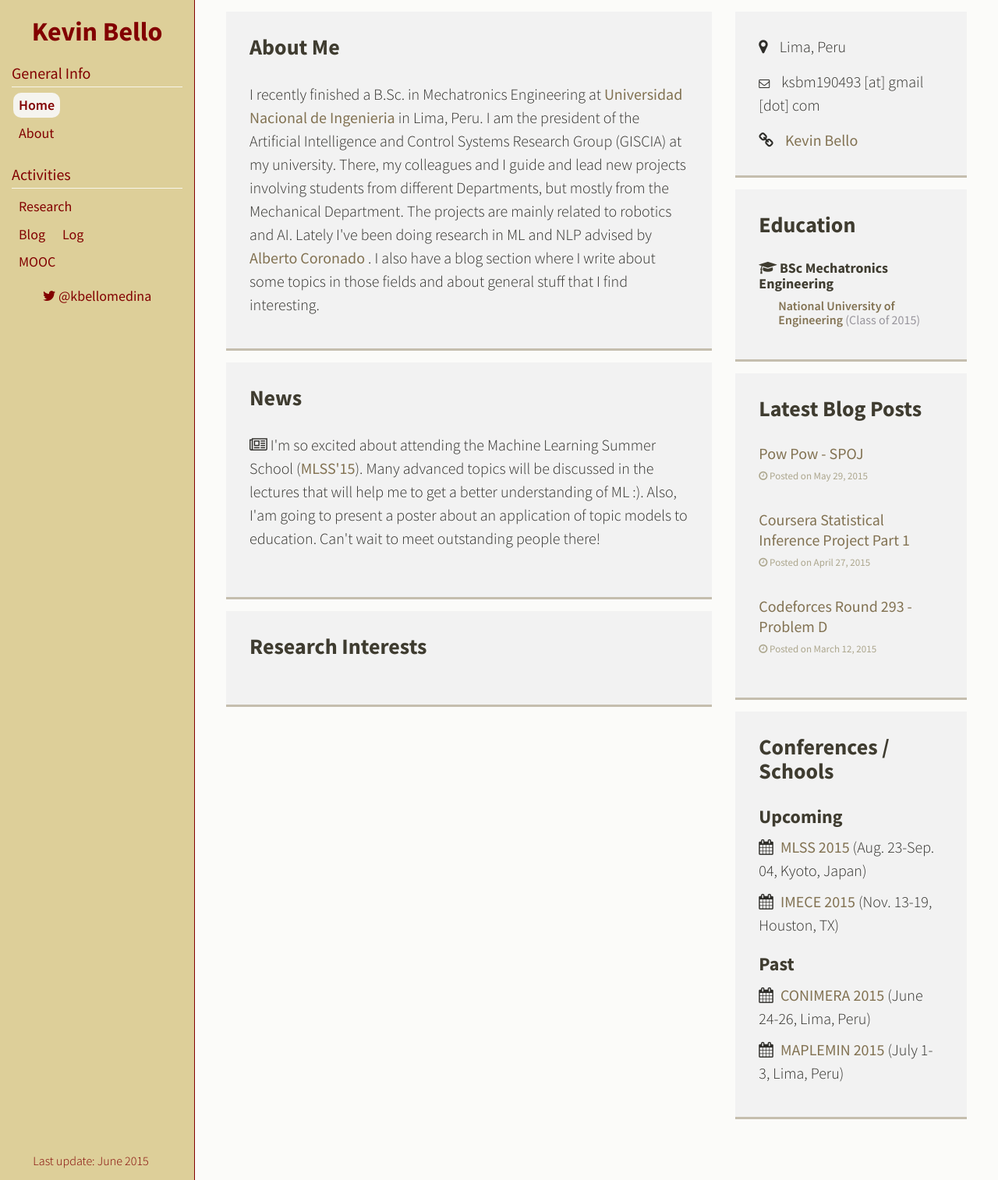
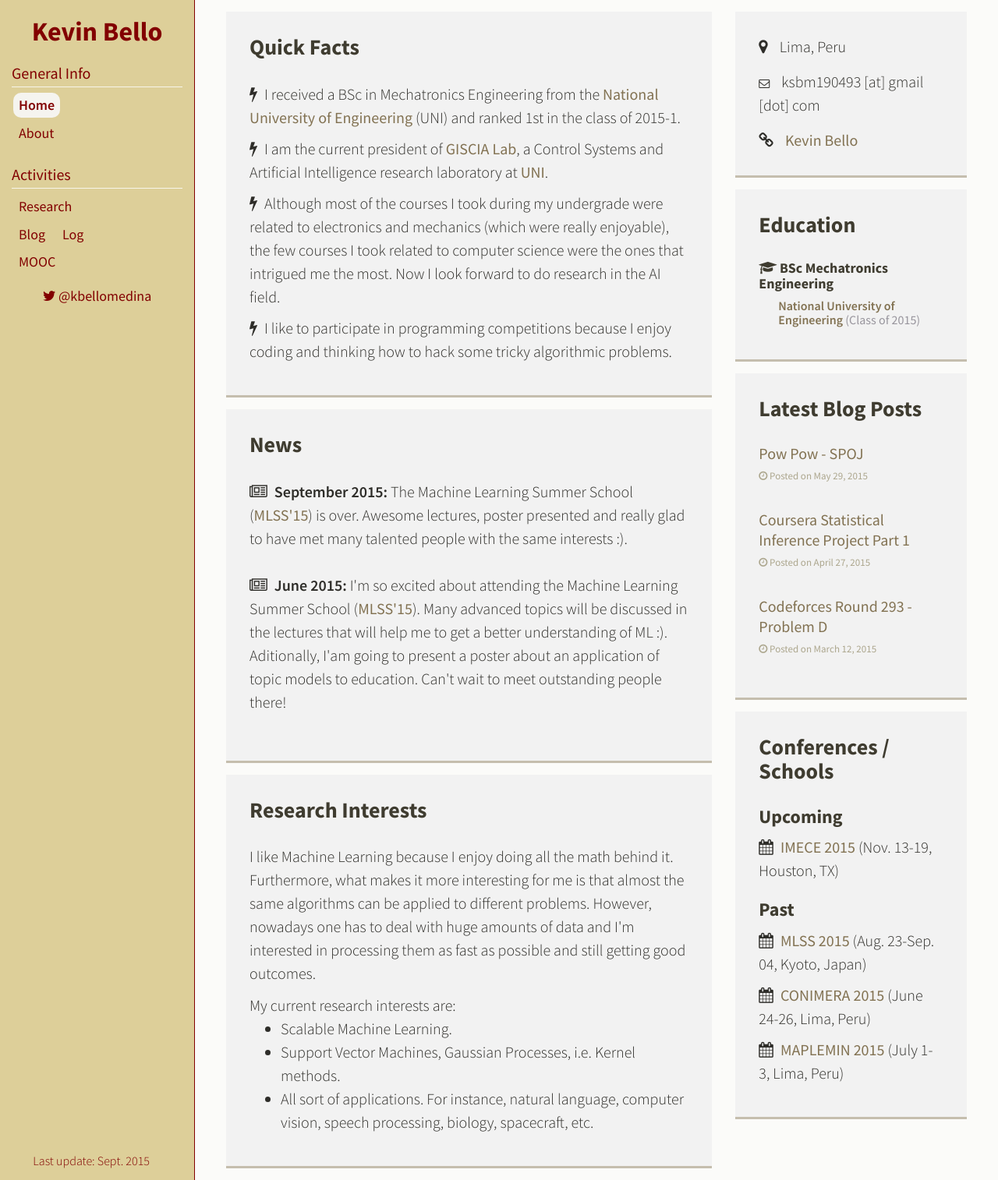
Before and after one commit to kevinsbello/kevinsbello.github.io, a Jekyll site: the page built from index.html, in a window 1280 px wide. Shown: the whole page at 78% size. Built offline with Jekyll 4.4.1, drawn with Linux system fonts in a browser that asks for light colours; nearby versions of some CDN libraries; library files that are not in the unit come from our copies.

Commit message:
research page update, minor changes in layout, mooc page update

```diff
--- a/_layouts/default.html
+++ b/_layouts/default.html
@@ -155,14 +155,13 @@
       </div>
       <div class="text-center hidden-sm hidden-xs">
           <footer style="bottom: 10px; position: absolute; color:#820000; font-size:16px; left:17%;">
-          Last update: June 2015
+          Last update: Sept. 2015
           </footer>
       </div>
   </div>
 
   <div id="main">
       <div class="col-xs-12 col-md-12" style="padding:0 40px;">
-
           {{ content }}
       </div>
   </div>
--- a/index.html
+++ b/index.html
@@ -8,14 +8,14 @@ page_name: Homepage
             <div class="primary col-md-8 col-sm-12 col-xs-12">
                 <section class="about section">
                     <div class="section-inner">
-                        <h2 class="heading">About Me</h2>
+                        <h2 class="heading">Quick Facts</h2>
                         <div class="content">
-                            <p>I recently finished a B.Sc. in Mechatronics Engineering at <a target="_blank" href="http://en.wikipedia.org/wiki/National_University_of_Engineering">Universidad Nacional de Ingenieria</a> in Lima, Peru.
-
-I am the president of the Artificial Intelligence and Control Systems Research Group (GISCIA) at my university. There, my colleagues and I guide and lead new projects involving students from different Departments, but mostly from the Mechanical Department. The projects are mainly related to robotics and AI.
-
-Lately I've been doing research in ML and NLP advised by <a target="_blank" href="https://pe.linkedin.com/in/albertocoronado"> Alberto Coronado </a>. I also have a blog section where I write about some topics in those fields and about general stuff that I find interesting.</p>
-
+                            <ul class="list-unstyled quick">
+                                <li><i class="fa fa-bolt"></i> I received a BSc in Mechatronics Engineering from the <a href="https://en.wikipedia.org/wiki/National_University_of_Engineering">National University of Engineering</a> (UNI) and ranked 1st in the class of 2015-1. </li>
+                                <li><i class="fa fa-bolt"></i> I am the current president of <a href="http://giscia.github.io/" target="_blank">GISCIA Lab</a>, a Control Systems and Artificial Intelligence research laboratory at <a href="https://en.wikipedia.org/wiki/National_University_of_Engineering">UNI</a>.</li>
+                                <li><i class="fa fa-bolt"></i> Although most of the courses I took during my undergrade were related to electronics and mechanics (which were really enjoyable), the few courses I took related to computer science were the ones that intrigued me the most. Now I look forward to do research in the AI field.</li>
+                                <li><i class="fa fa-bolt"></i> I like to participate in programming competitions because I enjoy coding and thinking how to hack some tricky algorithmic problems.</li>
+                            </ul>
                         </div><!--//content-->
                     </div><!--//section-inner-->
                 </section><!--//section-->
@@ -26,10 +26,14 @@ Lately I've been doing research in ML and NLP advised by <a target="_blank" href
                         <div class="content">
                             <div class="item">
                                 <p><i class="fa fa-newspaper-o fa-1"></i>
-                                I'm so excited about attending the Machine Learning Summer School (<a href="http://www.iip.ist.i.kyoto-u.ac.jp/mlss15/doku.php?id=speaker" target="_blank">MLSS'15</a>). Many advanced topics will be discussed in the lectures that will help me to get a better understanding of ML :). Also, I'am going to present a poster about an application of topic models to education. Can't wait to meet outstanding people there!
+                                <strong>September 2015:</strong> The Machine Learning Summer School (<a href="http://www.iip.ist.i.kyoto-u.ac.jp/mlss15/doku.php?id=speaker" target="_blank">MLSS'15</a>) is over. Awesome lectures, poster presented and really glad to have met many talented people with the same interests :).
                                 </p>
                             </div>
-
+                            <div class="item">
+                                <p><i class="fa fa-newspaper-o fa-1"></i>
+                                <strong>June 2015:</strong> I'm so excited about attending the Machine Learning Summer School (<a href="http://www.iip.ist.i.kyoto-u.ac.jp/mlss15/doku.php?id=speaker" target="_blank">MLSS'15</a>). Many advanced topics will be discussed in the lectures that will help me to get a better understanding of ML :). Aditionally, I'am going to present a poster about an application of topic models to education. Can't wait to meet outstanding people there!
+                                </p>
+                            </div>
                         </div>
                     </div>
                 </section>
@@ -53,7 +57,14 @@ Lately I've been doing research in ML and NLP advised by <a target="_blank" href
                     <div class="section-inner">
                         <h2 class="heading">Research Interests</h2>
                         <div class="content">
+                        <p>I like Machine Learning because I enjoy doing all the math behind it. Furthermore, what makes it more interesting for me is that almost the same algorithms can be applied to different problems. However, nowadays one has to deal with huge amounts of data and I'm interested in processing them as fast as possible and still getting good outcomes.</p>
 
+                        My current research interests are:
+                        <ul>
+                            <li>Scalable Machine Learning.</li>
+                            <li>Support Vector Machines, Gaussian Processes, i.e. Kernel methods.</li>
+                            <li>All sort of applications. For instance, natural language, computer vision, speech processing, biology, spacecraft, etc.</li>
+                        </ul>
                         </div>
                     </div>
                 </section>
@@ -213,13 +224,13 @@ Lately I've been doing research in ML and NLP advised by <a target="_blank" href
                             <div class = "upcoming">
                                 <h3 style="font-size: 24px;">Upcoming</h3>
                                 <ul class="list-unstyled">
-                                    <li><i class="fa fa-calendar"></i> <a href="http://www.iip.ist.i.kyoto-u.ac.jp/mlss15/doku.php" target="_blank">MLSS 2015</a> (Aug. 23-Sep. 04, Kyoto, Japan)</li>
                                     <li><i class="fa fa-calendar"></i> <a href="http://www.asmeconferences.org/IMECE2015/" target="_blank">IMECE 2015</a> (Nov. 13-19, Houston, TX)</li>
                                 </ul>
                             </div>
                             <div class = "past">
                                 <h3 style="font-size: 24px;">Past</h3>
                                 <ul class="list-unstyled">
+                                    <li><i class="fa fa-calendar"></i> <a href="http://www.iip.ist.i.kyoto-u.ac.jp/mlss15/doku.php" target="_blank">MLSS 2015</a> (Aug. 23-Sep. 04, Kyoto, Japan)</li>
                                     <li><i class="fa fa-calendar"></i> <a href="http://www.conimera.org.pe/" target="_blank">CONIMERA 2015</a> (June 24-26, Lima, Peru)</li>
                                     <li><i class="fa fa-calendar"></i> <a href="https://gecamin.com/maplemin/english/" target="_blank">MAPLEMIN 2015</a> (July 1-3, Lima, Peru)</li>
                                 </ul>
--- a/stylesheets/new_style.css
+++ b/stylesheets/new_style.css
@@ -153,8 +153,21 @@ ins {
 h4 > a{
   color: #827252;
 }
-
-
+.papers li > a{
+  color: #827252;
+}
+.quick li{
+  margin-bottom: 10px;
+}
+.quick li > a{
+  color: #827252;
+}
+.quick li .fa{
+  padding-right: 5px;
+}
+.item p .fa{
+  padding-right: 5px;
+}
 /*************************
 **************************/
 
```
Also changed, not shown: about/index.html (+5 -7 lines), mooc/mooc.csv (+10 -5 lines), research/index.html (+14 -1 lines), 1 other file.
